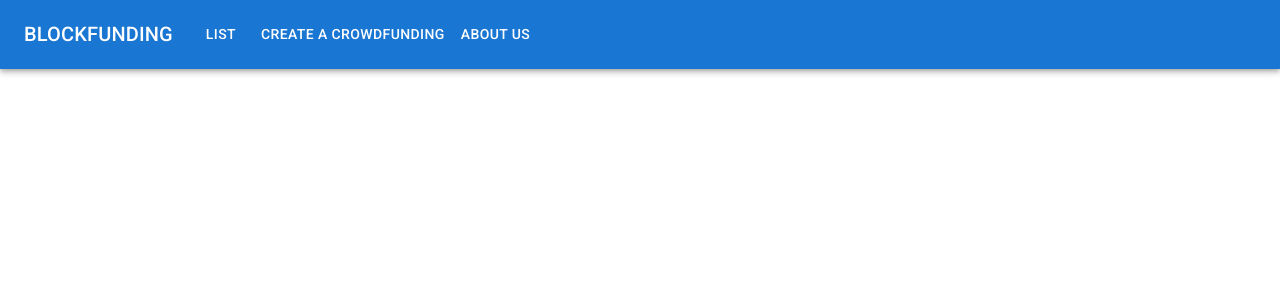
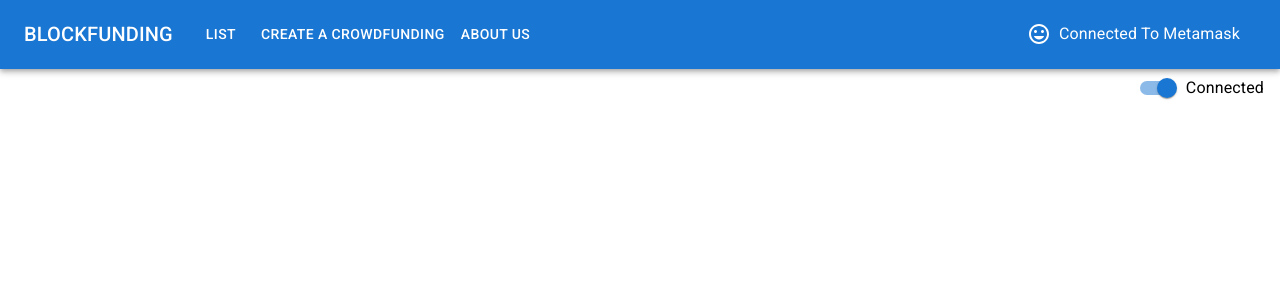
Before and after one commit to gerardcastell/blockfunding, a React (Create React App) app: page /create in a window 1280 px wide. Shown: the top 300 px of the page. Built offline with nearby package versions, Linux system fonts and the light colour scheme; what web3 would draw is missing.

Commit message:
[UPDATE] metamask functionality

```diff
--- a/src/components/shared/Header.tsx
+++ b/src/components/shared/Header.tsx
@@ -9,16 +9,22 @@ import Box from '@mui/material/Box';
 import Menu from '@mui/material/Menu';
 import MenuItem from '@mui/material/MenuItem';
 import React from 'react';
-
+import InsertEmoticonSharpIcon from '@mui/icons-material/InsertEmoticonSharp';
+import FormControlLabel from '@mui/material/FormControlLabel';
+import FormGroup from '@mui/material/FormGroup';
+import Switch from '@mui/material/Switch';
 export default function Header() {
   const pages = ['List', 'Create a Crowdfunding', 'About us'];
+  const [auth, setAuth] = React.useState(true);
   const [anchorElNav, setAnchorElNav] = React.useState<null | HTMLElement>(
     null
   );
   const [anchorElUser, setAnchorElUser] = React.useState<null | HTMLElement>(
     null
   );
-
+  const handleChange = (event: React.ChangeEvent<HTMLInputElement>) => {
+    setAuth(event.target.checked);
+  };
   const handleOpenNavMenu = (event: React.MouseEvent<HTMLElement>) => {
     setAnchorElNav(event.currentTarget);
   };
@@ -34,6 +40,7 @@ export default function Header() {
     setAnchorElUser(null);
   };
   return (
+    <>
       <AppBar position='static'>
         <Container maxWidth='xl'>
           <Toolbar disableGutters>
@@ -101,8 +108,37 @@ export default function Header() {
                 </Button>
               ))}
             </Box>
+            {auth && (
+              <MenuItem onClick={handleCloseNavMenu}>
+                <Box sx={{ paddingRight: 1, display: 'flex' }}>
+                  <InsertEmoticonSharpIcon />
+                </Box>
+                <Typography textAlign='center'>
+                  Connected To Metamask
+                </Typography>
+              </MenuItem>
+            )}
           </Toolbar>
         </Container>
       </AppBar>
+      <Box
+        sx={{
+          float: 'right',
+        }}
+      >
+        <FormGroup>
+          <FormControlLabel
+            control={
+              <Switch
+                checked={auth}
+                onChange={handleChange}
+                aria-label='login switch'
+              />
+            }
+            label={auth ? 'Connected' : 'Desconnected'}
+          />
+        </FormGroup>
+      </Box>
+    </>
   );
 }
```
Lines whose indentation alone changed are shown as unchanged.
